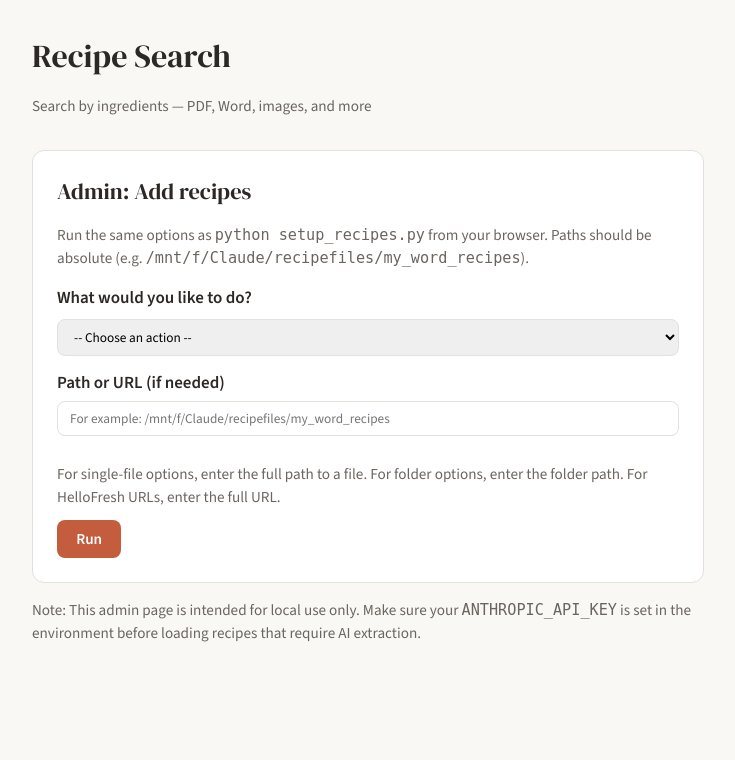
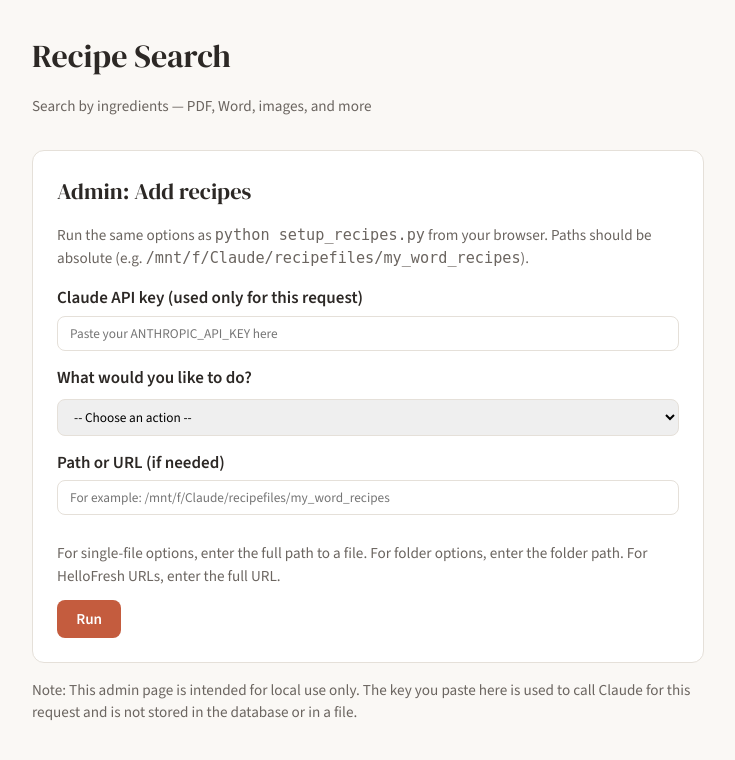
Before and after one commit to Lindagallus/recipesearch, a Flask app: page /admin in a window 1280 px wide. Shown: the top 760 px of the page, without its empty margins (272-1007 px from the left). Run offline with Flask 3, Linux system fonts and the light colour scheme.

Commit message:
Admin: allow pasting Claude API key per request
Made-with: Cursor

```diff
--- a/app.py
+++ b/app.py
@@ -12,7 +12,9 @@ from flask import Flask, render_template, request
 from recipe_processor import RecipeProcessor
 
 app = Flask(__name__)
-processor = RecipeProcessor()
+
+# Global processor used for read-only search (doesn't require API key)
+search_processor = RecipeProcessor()
 
 
 @app.route("/")
@@ -28,7 +30,7 @@ def search():
     ingredients = [x.strip() for x in ingredients_str.split(",") if x.strip()]
     results = []
     if ingredients:
-        results = processor.search_recipes(ingredients)
+        results = search_processor.search_recipes(ingredients)
     return render_template(
         "results.html",
         ingredients=ingredients,
@@ -53,14 +55,18 @@ def admin():
 
     if request.method == "POST":
         action = request.form.get("action") or ""
+        api_key = (request.form.get("api_key") or "").strip() or None
         path = (request.form.get("path") or "").strip()
+
+        # Use a dedicated processor for admin actions, so the user can supply an API key
+        admin_processor = RecipeProcessor(api_key=api_key)
 
         try:
             # URL-based options
             if action == "url_single":
                 if not path:
                     raise ValueError("Please enter a HelloFresh URL.")
-                processor.process_url(path)
+                admin_processor.process_url(path)
                 status = f"Processed single HelloFresh URL: {path}"
 
             elif action == "url_file":
@@ -68,7 +74,7 @@ def admin():
                     raise ValueError("Please enter a path to a text file with URLs.")
                 if not Path(path).exists():
                     raise ValueError(f"File not found: {path}")
-                processor.process_urls_from_file(path)
+                admin_processor.process_urls_from_file(path)
                 status = f"Processed URLs from file: {path}"
 
             # PDF options
@@ -77,7 +83,7 @@ def admin():
                     raise ValueError("Please enter a path to a PDF file.")
                 if not Path(path).exists():
                     raise ValueError(f"File not found: {path}")
-                processor.process_pdf(path)
+                admin_processor.process_pdf(path)
                 status = f"Processed PDF file: {path}"
 
             elif action == "pdf_folder":
@@ -85,7 +91,7 @@ def admin():
                     raise ValueError("Please enter a path to a folder with PDFs.")
                 if not Path(path).exists():
                     raise ValueError(f"Folder not found: {path}")
-                processor.process_pdfs_from_folder(path)
+                admin_processor.process_pdfs_from_folder(path)
                 status = f"Processed all PDFs in folder: {path}"
 
             # Image options
@@ -94,7 +100,7 @@ def admin():
                     raise ValueError("Please enter a path to an image file.")
                 if not Path(path).exists():
                     raise ValueError(f"File not found: {path}")
-                processor.process_image_file(path)
+                admin_processor.process_image_file(path)
                 status = f"Processed image file: {path}"
 
             elif action == "image_folder":
@@ -102,7 +108,7 @@ def admin():
                     raise ValueError("Please enter a path to a folder with images.")
                 if not Path(path).exists():
                     raise ValueError(f"Folder not found: {path}")
-                processor.process_images_from_folder(path)
+                admin_processor.process_images_from_folder(path)
                 status = f"Processed all images in folder: {path}"
 
             # Word (.docx) options
@@ -111,7 +117,7 @@ def admin():
                     raise ValueError("Please enter a path to a Word (.docx) file.")
                 if not Path(path).exists():
                     raise ValueError(f"File not found: {path}")
-                processor.process_docx(path)
+                admin_processor.process_docx(path)
                 status = f"Processed Word file: {path}"
 
             elif action == "docx_folder":
@@ -119,7 +125,7 @@ def admin():
                     raise ValueError("Please enter a path to a folder with Word (.docx) files.")
                 if not Path(path).exists():
                     raise ValueError(f"Folder not found: {path}")
-                processor.process_docx_from_folder(path)
+                admin_processor.process_docx_from_folder(path)
                 status = f"Processed all Word (.docx) files in folder: {path}"
 
             else:
--- a/templates/admin.html
+++ b/templates/admin.html
@@ -21,6 +21,17 @@
     {% endif %}
 
     <form method="post">
+      <label for="api_key" style="display: block; font-weight: 600; margin-bottom: 0.3rem;">Claude API key (used only for this request)</label>
+      <input
+        type="password"
+        id="api_key"
+        name="api_key"
+        value=""
+        placeholder="Paste your ANTHROPIC_API_KEY here"
+        style="width: 100%; padding: 0.5rem 0.75rem; border-radius: 8px; border: 1px solid var(--border); font-family: inherit; margin-bottom: 0.9rem;"
+        autocomplete="off"
+      >
+
       <label for="action" style="display: block; font-weight: 600; margin-bottom: 0.5rem;">What would you like to do?</label>
       <select id="action" name="action" style="width: 100%; padding: 0.5rem 0.75rem; border-radius: 8px; border: 1px solid var(--border); font-family: inherit; margin-bottom: 0.9rem;">
         <option value="">-- Choose an action --</option>
@@ -56,7 +67,7 @@
   </div>
 
   <p class="muted">
-    Note: This admin page is intended for local use only. Make sure your <code>ANTHROPIC_API_KEY</code> is set in the environment
-    before loading recipes that require AI extraction.
+    Note: This admin page is intended for local use only. The key you paste here is used to call Claude for this request
+    and is not stored in the database or in a file.
   </p>
 {% endblock %}
```
